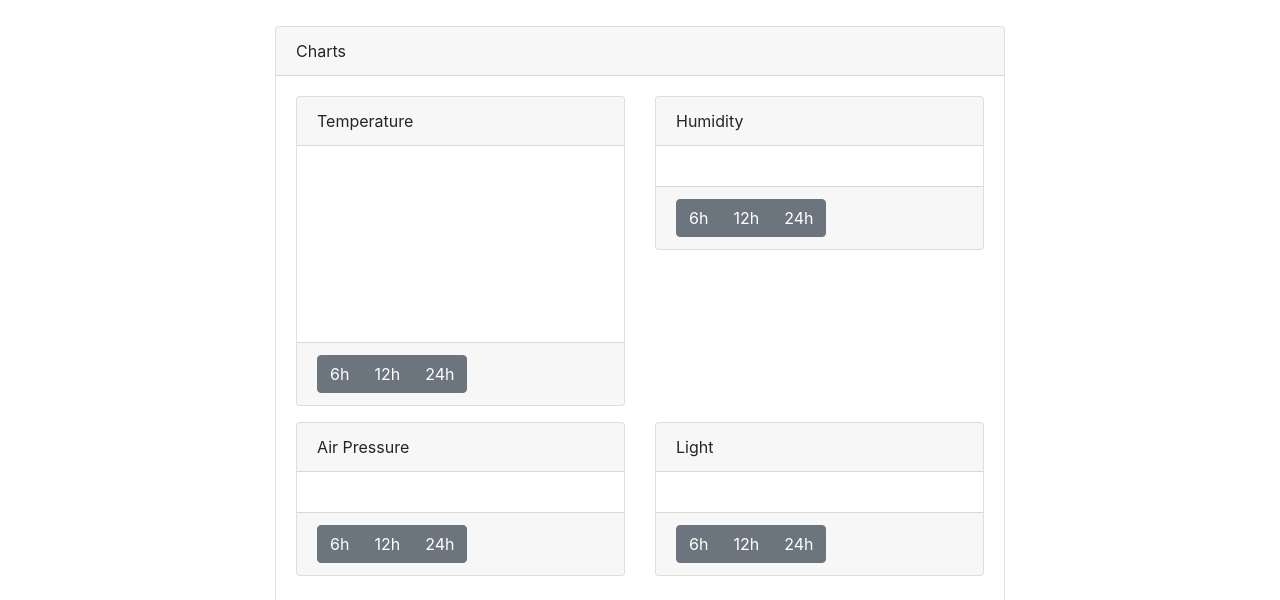
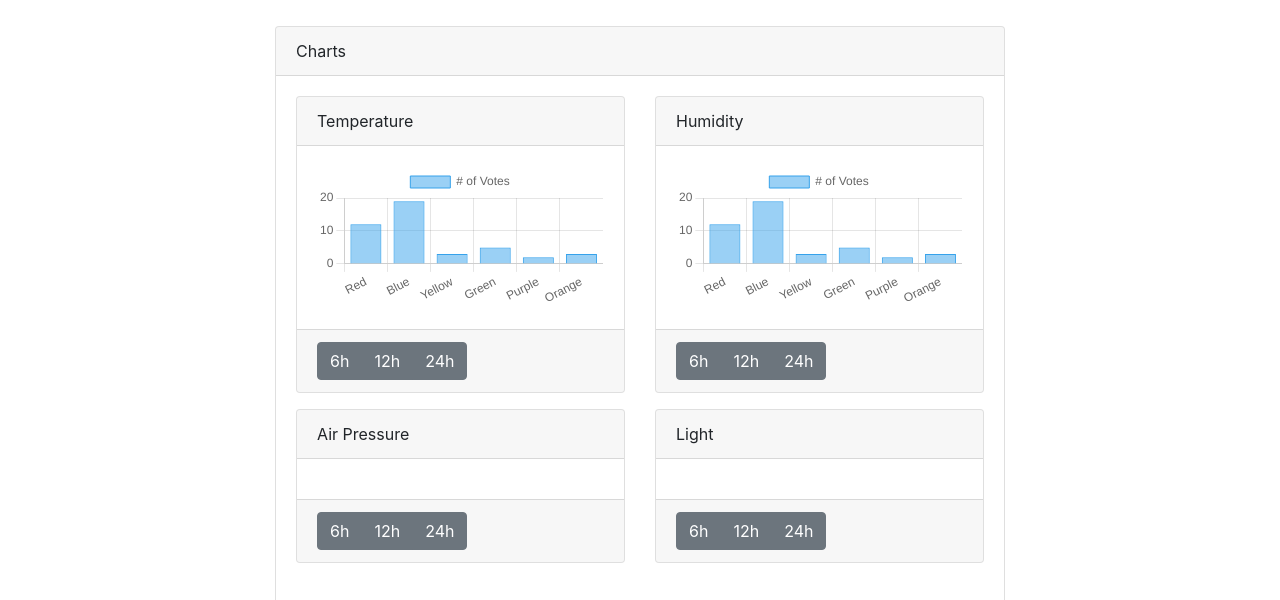
Before and after one commit to gramcracker40/GreenWatch, a website: page UserInterface/roompage.html in a window 1280 px wide. Shown: the part 194-794 px from the top of the page. Drawn offline with nearby package versions, Linux system fonts and the light colour scheme.

Commit message:
added dummy charts for later updating

```diff
--- a/UserInterface/roompage.html
+++ b/UserInterface/roompage.html
@@ -51,11 +51,30 @@
                   <div class="card-header">Temperature</div>
                   <div class="card-body">
                     <!-- Chart for Temperature -->
-                    <canvas id="temp-chart"></canvas>
-                    <script src="./js/roompage.js">
+                    <canvas id="myChart"></canvas>
+                    <script src="https://cdn.jsdelivr.net/npm/chart.js@4.2.1"></script>
+                    <script>
+                      const ctx = document.getElementById('myChart');
 
-
-                        //backgroundcolor: 'rgb(7,143,144)',
+                        new Chart(ctx, {
+                          type: 'bar',
+                          data: {
+                            labels: ['Red', 'Blue', 'Yellow', 'Green', 'Purple', 'Orange'],
+                            datasets: [{
+                              label: '# of Votes',
+                              data: [12, 19, 3, 5, 2, 3],
+                              borderWidth: 1
+                            }]
+                          },
+                          options: {
+                            scales: {
+                              y: {
+                                beginAtZero: true
+                              }
+                            }
+                          }
+                        });
+                        //backgroundcolor: ,
                     </script>
                   </div>
                   <div class="card-footer">
@@ -72,6 +91,32 @@
                   <div class="card-header">Humidity</div>
                   <div class="card-body">
                     <!-- Chart for Humidity -->
+                    <canvas id="newChart"></canvas>
+                    <script src="https://cdn.jsdelivr.net/npm/chart.js@4.2.1"></script>
+                    <script>
+                      const temp = document.getElementById('newChart');
+
+                        new Chart(temp, {
+                          type: 'bar',
+                          data: {
+                            labels: ['Red', 'Blue', 'Yellow', 'Green', 'Purple', 'Orange'],
+                            datasets: [{
+                              label: '# of Votes',
+                              data: [12, 19, 3, 5, 2, 3],
+                              borderWidth: 1
+                            }]
+                          },
+                          options: {
+                            scales: {
+                              y: {
+                                beginAtZero: true
+                              }
+                            }
+                          }
+                        });
+                        //backgroundcolor: ,
+                    </script>
+
                   </div>
                   <div class="card-footer">
                     <div class="btn-group">
@@ -144,8 +189,6 @@
                 </div>
             </div>
 
-    <script src="https://cdnjs.cloudflare.com/ajax/libs/Chart.js/3.7.1/chart.min.js"></script>
-    <script src="https://cdn.jsdelivr.net/npm/chart.js"></script>
     <script src="./js/script.js"></script>
 </body>
 </html>
```
